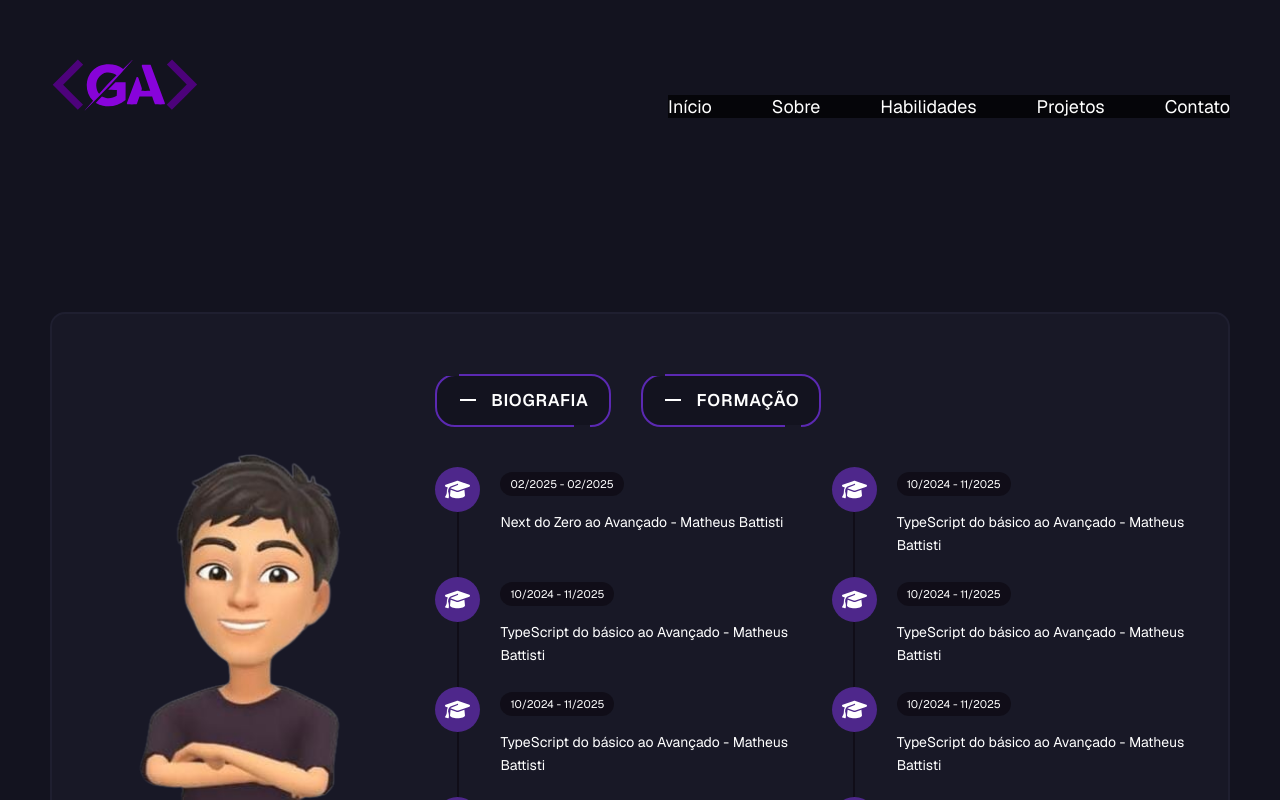
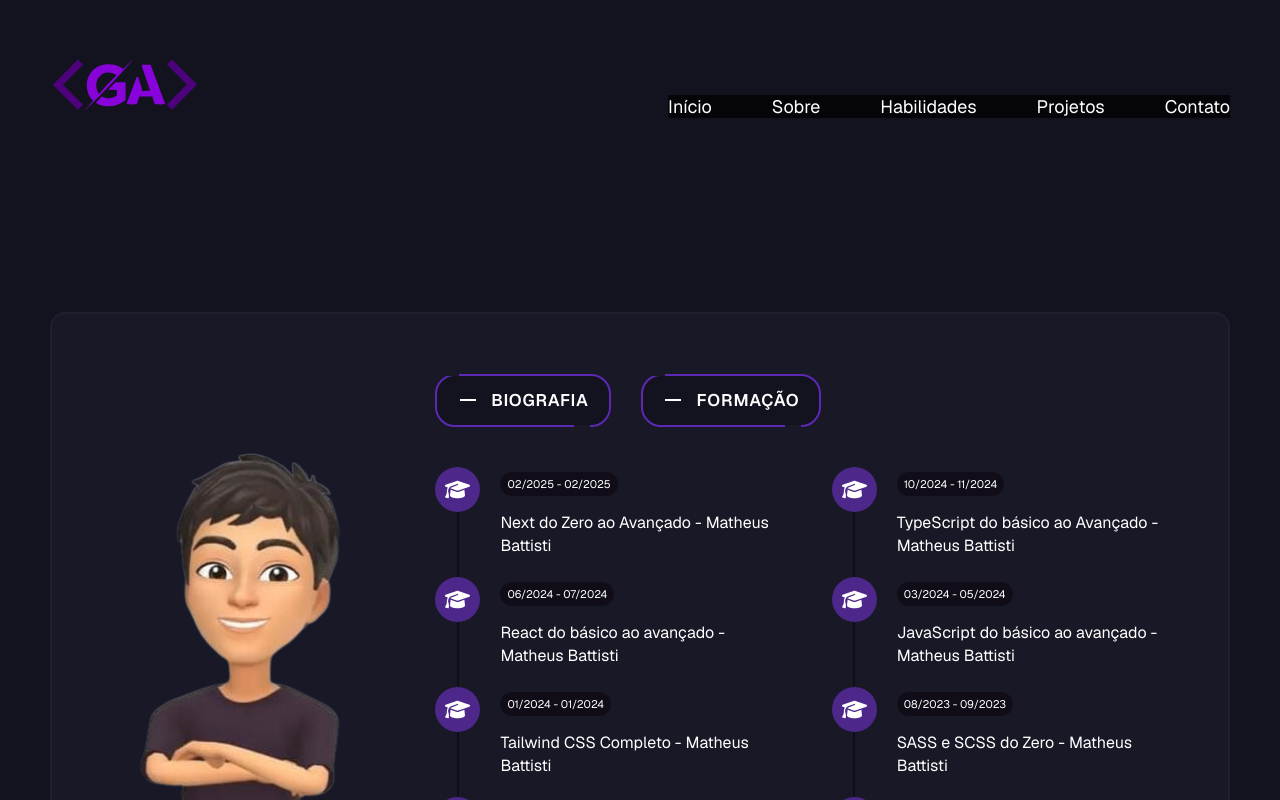
Before and after one commit to gabrielalencs/Portfolio, a React (Vite) app: page / in a window 1280 px wide. Both pictures are taken after a click on the button "FORMAÇÃO". Shown: the part 788-1588 px from the top of the page. Built offline with nearby package versions, Linux system fonts and the light colour scheme.

Commit message:
settings in the about section

```diff
--- a/src/components/About/index.jsx
+++ b/src/components/About/index.jsx
@@ -43,6 +43,49 @@ const About = () => {
         },
     ];
 
+    const graduationList = [
+        {
+            id: 1,
+            date: "02/2025 - 02/2025",
+            name: "Next do Zero ao Avançado - Matheus Battisti"
+        },
+        {
+            id: 2,
+            date: "10/2024 - 11/2024",
+            name: "TypeScript do básico ao Avançado - Matheus Battisti"
+        },
+        {
+            id: 3,
+            date: "06/2024 - 07/2024",
+            name: "React do básico ao avançado - Matheus Battisti"
+        },
+        {
+            id: 4,
+            date: "03/2024 - 05/2024",
+            name: "JavaScript do básico ao avançado - Matheus Battisti"
+        },
+        {
+            id: 5,
+            date: "01/2024 - 01/2024",
+            name: "Tailwind CSS Completo - Matheus Battisti"
+        },
+        {
+            id: 6,
+            date: "08/2023 - 09/2023",
+            name: "SASS e SCSS do Zero - Matheus Battisti"
+        },
+        {
+            id: 7,
+            date: "05/2023 - 06/2023",
+            name: "Bootstrap 5 do básico ao avançado - Matheus Battisti"
+        },
+        {
+            id: 8,
+            date: "11/2022 - 03/2023",
+            name: "HTML e CSS - Daniel Tapias"
+        },
+    ];
+
     const toggleSections = (section) => {
         setToggleAboutSections(section);
     };
@@ -82,95 +125,23 @@ const About = () => {
                                         <media.icon />
                                     </a>
                                 ))}
-                            </div></>
+                            </div>
+                        </>
                     ) : (
+
                         <div className="about__graduation-container">
-                            <div className="about__graduation-item">
+                            {graduationList.map(graduation => (
+                                <div key={graduation.id} className="about__graduation-item">
                                     <div className="about__graduation-icon">
                                         <FaGraduationCap />
                                     </div>
 
                                     <div className="about__graduation-infos">
-                                    <span>02/2025 - 02/2025</span>
-                                    <p>Next do Zero ao Avançado - Matheus Battisti</p>
+                                        <span>{graduation.date}</span>
+                                        <p>{graduation.name}</p>
                                     </div>
                                 </div>
-
-                            <div className="about__graduation-item">
-                                <div className="about__graduation-icon">
-                                    <FaGraduationCap />
-                                </div>
-
-                                <div className="about__graduation-infos">
-                                    <span>10/2024 - 11/2025</span>
-                                    <p>TypeScript do básico ao Avançado - Matheus Battisti</p>
-                                </div>
-                            </div>
-
-                            <div className="about__graduation-item">
-                                <div className="about__graduation-icon">
-                                    <FaGraduationCap />
-                                </div>
-
-                                <div className="about__graduation-infos">
-                                    <span>10/2024 - 11/2025</span>
-                                    <p>TypeScript do básico ao Avançado - Matheus Battisti</p>
-                                </div>
-                            </div>
-
-                            <div className="about__graduation-item">
-                                <div className="about__graduation-icon">
-                                    <FaGraduationCap />
-                                </div>
-                                <div className="about__graduation-infos">
-                                    <span>10/2024 - 11/2025</span>
-                                    <p>TypeScript do básico ao Avançado - Matheus Battisti</p>
-                                </div>
-                            </div>
-
-                            <div className="about__graduation-item">
-                                <div className="about__graduation-icon">
-                                    <FaGraduationCap />
-                                </div>
-
-                                <div className="about__graduation-infos">
-                                    <span>10/2024 - 11/2025</span>
-                                    <p>TypeScript do básico ao Avançado - Matheus Battisti</p>
-                                </div>
-                            </div>
-
-                            <div className="about__graduation-item">
-                                <div className="about__graduation-icon">
-                                    <FaGraduationCap />
-                                </div>
-
-                                <div className="about__graduation-infos">
-                                    <span>10/2024 - 11/2025</span>
-                                    <p>TypeScript do básico ao Avançado - Matheus Battisti</p>
-                                </div>
-                            </div>
-
-                            <div className="about__graduation-item">
-                                <div className="about__graduation-icon">
-                                    <FaGraduationCap />
-                                </div>
-
-                                <div className="about__graduation-infos">
-                                    <span>10/2024 - 11/2025</span>
-                                    <p>TypeScript do básico ao Avançado - Matheus Battisti</p>
-                                </div>
-                            </div>
-
-                            <div className="about__graduation-item">
-                                <div className="about__graduation-icon">
-                                    <FaGraduationCap />
-                                </div>
-
-                                <div className="about__graduation-infos">
-                                    <span>10/2024 - 11/2025</span>
-                                    <p>TypeScript do básico ao Avançado - Matheus Battisti</p>
-                                </div>
-                            </div>
+                            ))}
                         </div>
                     )}
                 </div>
--- a/src/styles/layout/about.scss
+++ b/src/styles/layout/about.scss
@@ -7,6 +7,10 @@
     border: 2px solid #1f1f30;
     border-radius: 1.5rem;
     padding: 3rem 2rem;
+
+    @include media.tablets {
+        height: 60.5rem;
+    }
 
     @include media.laptops {
         margin-top: 10rem;
@@ -64,6 +68,7 @@
         font-size: 2.2rem;
         color: #fff;
         transition: all .2s;
+        margin-top: 8rem;
 
         @include media.mobiles {
             font-size: 2.6rem;
@@ -127,8 +132,8 @@
         margin-top: 4rem;
         display: flex;
         align-items: center;
-        justify-content: space-between;
-        max-width: 35rem;
+        gap: 3rem;
+        max-width: 30rem;
 
         a {
             color: #9e7af4 !important;
@@ -192,6 +197,10 @@
             justify-content: center;
         }
 
+        // @include media.laptops {
+        //     display: none;
+        // }
+
         &::after {
             content: "";
             display: block;
@@ -209,7 +218,7 @@
 
     &__graduation-infos span {
         background-color: #07000871;
-        padding: .5rem 1rem;
+        padding: .5rem .7rem;
         font-size: 1.1rem;
         color: color.$white;
         border-radius: 3rem;
@@ -217,10 +226,18 @@
 
     &__graduation-infos p {
         margin-top: 2rem;
-        font-size: 1.4rem;
+        font-size: 1.2rem;
         color: color.$white;
         line-height: 2.3rem;
         max-width: 29rem;
+
+        @include media.mobiles {
+            font-size: 1.4rem;
+        }
+
+        @include media.tablets {
+            font-size: 1.6rem;
+        }
     }
 }
 
```
Lines whose indentation alone changed are shown as unchanged.
